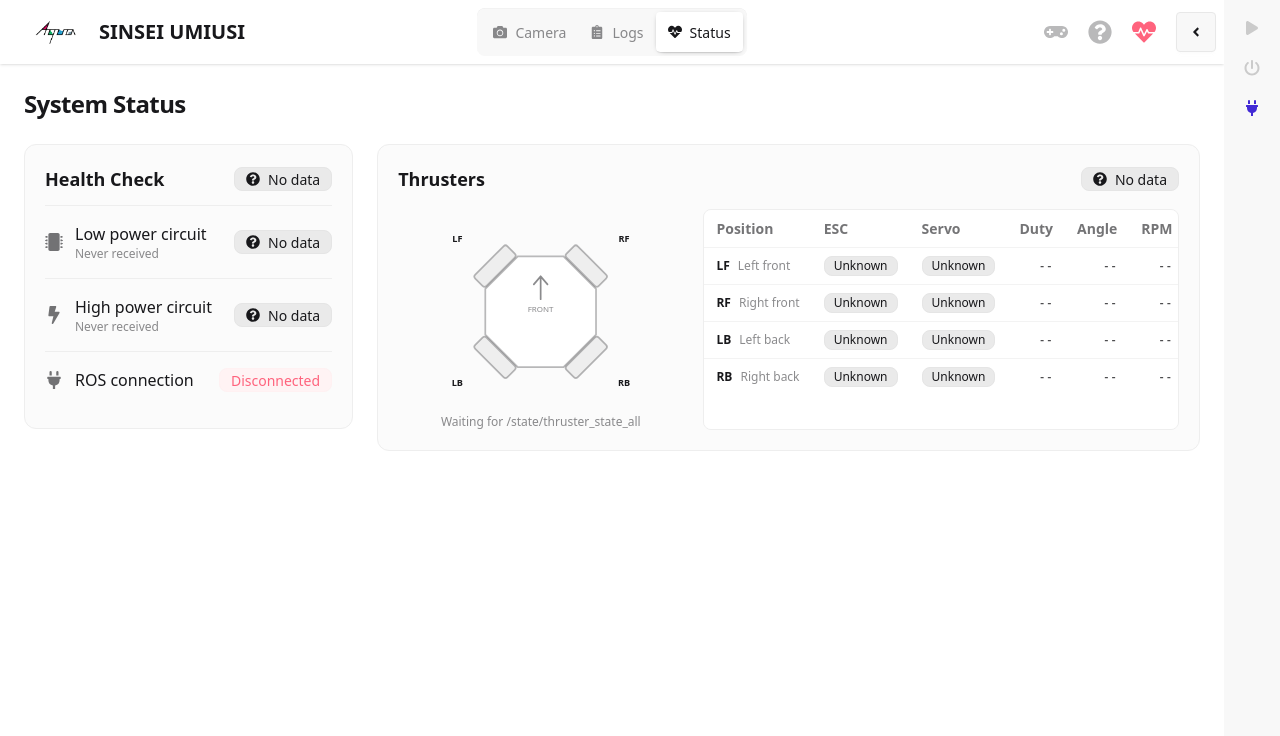
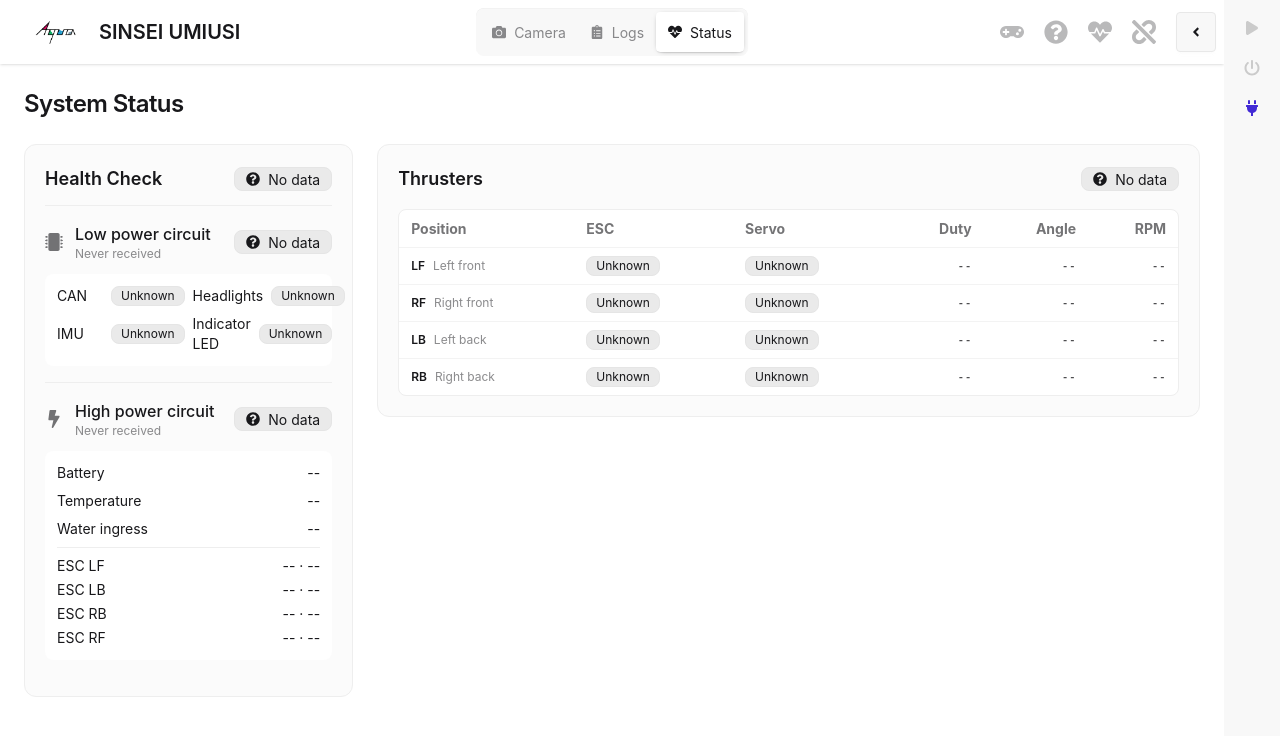
Before and after one commit to rogy-AquaLab/sinsei_UMIUSI_ui, a React (Vite) app: page / in a window 1280 px wide. Both pictures are taken after a click on the tab "Status". Shown: the top 736 px of the page. Built offline with nearby package versions, Linux system fonts and the light colour scheme.

Commit message:
fix(status): 諸々の修正

```diff
--- a/package.json
+++ b/package.json
@@ -14,12 +14,12 @@
     "preview": "vite preview"
   },
   "dependencies": {
-    "@tailwindcss/vite": "^4.1.17",
+    "@tailwindcss/vite": "^4.3.3",
     "react": "^19.1.1",
     "react-dom": "^19.1.1",
     "react-icons": "^5.5.0",
     "roslib": "^2.0.0",
-    "tailwindcss": "^4.1.17",
+    "tailwindcss": "^4.3.3",
     "uuid": "^13.0.0"
   },
   "devDependencies": {
@@ -28,7 +28,7 @@
     "@types/react": "^19.1.16",
     "@types/react-dom": "^19.1.9",
     "@vitejs/plugin-react-swc": "^4.1.0",
-    "daisyui": "^5.5.5",
+    "daisyui": "~5.6.22",
     "typescript": "~5.9.3",
     "vite": "^7.1.7",
     "vite-tsconfig-paths": "^5.1.4"
--- a/src/components/Navbar.tsx
+++ b/src/components/Navbar.tsx
@@ -2,6 +2,7 @@ import { FaAngleLeft } from 'react-icons/fa'
 import GamepadStatusIcon from '@/components/navbar/GamepadStatusIcon'
 import MainTabs from '@/components/navbar/MainTabs'
 import ModeIcon from '@/components/navbar/ModeIcon'
+import RosConnectionStatusIcon from '@/components/navbar/RosConnectionStatusIcon'
 import SystemStatusIcon from '@/components/navbar/SystemStatusIcon'
 import type { MainContentTab } from '@/types/navigation'
 
@@ -31,6 +32,7 @@ const Navbar = ({ activeTab, onTabChange }: NavbarProps) => {
           <GamepadStatusIcon />
           <ModeIcon />
           <SystemStatusIcon />
+          <RosConnectionStatusIcon />
           <label
             htmlFor="my-drawer"
             aria-label="open sidebar"
--- /dev/null
+++ b/src/components/navbar/RosConnectionStatusIcon.tsx
@@ -0,0 +1,36 @@
+import { FaLink, FaUnlink } from 'react-icons/fa'
+import { useRos } from '@/hooks/useRos'
+
+const RosConnectionStatusIcon = () => {
+  const { connectionState } = useRos()
+  const isConnected = connectionState === 'connected'
+  const isDisconnected = connectionState === 'disconnected'
+  const Icon = isDisconnected ? FaUnlink : FaLink
+  const config = isConnected
+    ? {
+        label: 'ROS connected',
+        tone: 'text-success',
+      }
+    : isDisconnected
+      ? {
+          label: 'ROS disconnected',
+          tone: 'text-base-content/30',
+        }
+      : {
+          label: 'ROS connection changing',
+          tone: 'text-warning',
+        }
+
+  return (
+    <div
+      className={`tooltip tooltip-bottom text-2xl ${config.tone}`}
+      data-tip={config.label}
+      role="img"
+      aria-label={config.label}
+    >
+      <Icon />
+    </div>
+  )
+}
+
+export default RosConnectionStatusIcon
--- a/src/components/navbar/SystemStatusIcon.tsx
+++ b/src/components/navbar/SystemStatusIcon.tsx
@@ -7,21 +7,12 @@ const SystemStatusIcon = () => {
   const { connectionState } = useRos()
   const { overallStatus } = useHealth()
   const { telemetryStatus } = useThrusterState()
-  const isTransitioning =
-    connectionState === 'connecting' ||
-    connectionState === 'cancel_connecting' ||
-    connectionState === 'disconnecting'
 
   const config =
-    connectionState === 'disconnected'
+    connectionState !== 'connected'
       ? {
-          label: 'ROS disconnected',
-          tone: 'text-error',
-        }
-      : isTransitioning
-        ? {
-            label: 'Connection changing',
-            tone: 'text-warning',
+          label: 'System status unavailable',
+          tone: 'text-base-content/30',
         }
       : overallStatus === 'error'
         ? {
@@ -36,7 +27,7 @@ const SystemStatusIcon = () => {
           : overallStatus === 'unknown'
             ? {
                 label: 'Health status unknown',
-                  tone: 'text-base-content/30',
+                tone: 'text-warning',
               }
             : telemetryStatus === 'stale'
               ? {
@@ -46,10 +37,10 @@ const SystemStatusIcon = () => {
               : telemetryStatus === 'unknown'
                 ? {
                     label: 'Thruster telemetry unavailable',
-                      tone: 'text-base-content/30',
+                    tone: 'text-warning',
                   }
                 : {
-                      label: 'Health check passed',
+                    label: 'System status normal',
                     tone: 'text-success',
                   }
 
@@ -60,7 +51,7 @@ const SystemStatusIcon = () => {
       role="img"
       aria-label={config.label}
     >
-      <FaHeartbeat className={isTransitioning ? 'animate-pulse' : ''} />
+      <FaHeartbeat />
     </div>
   )
 }
--- a/src/components/status/HealthPanel.tsx
+++ b/src/components/status/HealthPanel.tsx
@@ -5,14 +5,13 @@ import {
   FaClock,
   FaExclamationTriangle,
   FaMicrochip,
-  FaPlug,
   FaQuestionCircle,
 } from 'react-icons/fa'
 import type { HealthStatus } from '@/contexts/HealthContext'
 import { useHealth } from '@/hooks/useHealth'
-import { useRos } from '@/hooks/useRos'
 import {
   type EscState,
+  type HighPowerCircuitInfo,
   LOW_POWER_CIRCUIT_STATE,
   type LowPowerCircuitInfo,
 } from '@/msgs/OriginalMsgs'
@@ -48,9 +47,22 @@ const formatReceivedAt = (reading: ReceivedReading | null) => {
   return `Last update ${new Date(reading.receivedAt).toLocaleTimeString()}`
 }
 
+const TopicLabel = ({
+  children,
+  topic,
+}: {
+  children: ReactNode
+  topic: string
+}) => (
+  <span className="tooltip tooltip-right" data-tip={topic}>
+    {children}
+  </span>
+)
+
 type HealthRowProps = {
   icon: typeof FaMicrochip
   label: string
+  topic: string
   status: HealthStatus
   reading: ReceivedReading | null
   children?: ReactNode
@@ -59,6 +71,7 @@ type HealthRowProps = {
 const HealthRow = ({
   icon: Icon,
   label,
+  topic,
   status,
   reading,
   children,
@@ -72,7 +85,9 @@ const HealthRow = ({
         <div className="flex min-w-0 items-center gap-3">
           <Icon className="shrink-0 text-lg text-base-content/60" />
           <div className="min-w-0">
-            <p className="font-medium">{label}</p>
+            <p className="font-medium">
+              <TopicLabel topic={topic}>{label}</TopicLabel>
+            </p>
             <p className="truncate text-xs text-base-content/50">
               {formatReceivedAt(reading)}
             </p>
@@ -88,25 +103,34 @@ const HealthRow = ({
   )
 }
 
-const LowPowerDetails = ({ info }: { info: LowPowerCircuitInfo }) => {
+const LowPowerDetails = ({ info }: { info: LowPowerCircuitInfo | null }) => {
+  const topic = '/state/low_power_circuit_info'
   const items = [
-    ['CAN', info.can],
-    ['Headlights', info.headlights],
-    ['IMU', info.imu],
-    ['Indicator LED', info.indicator_led],
+    ['CAN', info?.can],
+    ['Headlights', info?.headlights],
+    ['IMU', info?.imu],
+    ['Indicator LED', info?.indicator_led],
   ] as const
 
   return (
-    <div className="mt-3 grid grid-cols-2 gap-2 rounded-lg bg-base-100 p-3">
+    <div className="tooltip tooltip-top mt-3 block w-full" data-tip={topic}>
+      <div className="grid grid-cols-2 gap-2 rounded-lg bg-base-100 p-3">
         {items.map(([label, state]) => {
           const isOk = state === LOW_POWER_CIRCUIT_STATE.OK
           const isError = state === LOW_POWER_CIRCUIT_STATE.ERROR
           return (
-          <div key={label} className="flex items-center justify-between gap-2">
+            <div
+              key={label}
+              className="flex items-center justify-between gap-2"
+            >
               <span className="text-sm">{label}</span>
               <span
                 className={`badge badge-soft badge-sm ${
-                isOk ? 'badge-success' : isError ? 'badge-error' : 'badge-ghost'
+                  isOk
+                    ? 'badge-success'
+                    : isError
+                      ? 'badge-error'
+                      : 'badge-ghost'
                 }`}
               >
                 {isOk ? 'OK' : isError ? 'Error' : 'Unknown'}
@@ -115,18 +139,58 @@ const LowPowerDetails = ({ info }: { info: LowPowerCircuitInfo }) => {
           )
         })}
       </div>
+    </div>
   )
 }
 
-const formatValue = (value: number, unit: string) =>
-  Number.isFinite(value) ? `${value.toFixed(1)} ${unit}` : '--'
+const formatValue = (value: number | undefined, unit: string) =>
+  value !== undefined && Number.isFinite(value)
+    ? `${value.toFixed(1)} ${unit}`
+    : '--'
 
-const EscDetails = ({ label, state }: { label: string; state: EscState }) => (
+const EscDetails = ({
+  label,
+  state,
+}: {
+  label: string
+  state: EscState | undefined
+}) => (
   <div className="flex items-center justify-between gap-2 text-sm">
     <span>{label}</span>
-    <span className={state.water_leaked ? 'text-error' : ''}>
-      {formatValue(state.voltage, 'V')} · {state.water_leaked ? 'Leak' : 'Dry'}
+    <span className={state?.water_leaked ? 'text-error' : ''}>
+      {formatValue(state?.voltage, 'V')} ·{' '}
+      {state ? (state.water_leaked ? 'Leak' : 'Dry') : '--'}
     </span>
+  </div>
+)
+
+const HighPowerDetails = ({ info }: { info: HighPowerCircuitInfo | null }) => (
+  <div
+    className="tooltip tooltip-top mt-3 block w-full"
+    data-tip="/state/high_power_circuit_info"
+  >
+    <div className="space-y-2 rounded-lg bg-base-100 p-3">
+      <div className="grid grid-cols-2 gap-2 text-sm">
+        <span>Battery</span>
+        <span className="text-right">{formatValue(info?.voltage, 'V')}</span>
+        <span>Temperature</span>
+        <span className="text-right">
+          {formatValue(info?.temperature, '°C')}
+        </span>
+        <span>Water ingress</span>
+        <span
+          className={`text-right ${info?.water_leaked ? 'text-error' : ''}`}
+        >
+          {info ? (info.water_leaked ? 'Detected' : 'Not detected') : '--'}
+        </span>
+      </div>
+      <div className="space-y-1 border-t border-base-300 pt-2">
+        <EscDetails label="ESC LF" state={info?.esc_lf_state} />
+        <EscDetails label="ESC LB" state={info?.esc_lb_state} />
+        <EscDetails label="ESC RB" state={info?.esc_rb_state} />
+        <EscDetails label="ESC RF" state={info?.esc_rf_state} />
+      </div>
+    </div>
   </div>
 )
 
@@ -140,22 +204,8 @@ const HealthPanel = () => {
     highPowerStatus,
     overallStatus,
   } = useHealth()
-  const { connectionState } = useRos()
   const overall = statusConfig[overallStatus]
   const OverallIcon = overall.icon
-
-  const isConnected = connectionState === 'connected'
-  const isDisconnected = connectionState === 'disconnected'
-  const connectionLabel = isConnected
-    ? 'Connected'
-    : isDisconnected
-      ? 'Disconnected'
-      : 'Connecting'
-  const connectionTone = isConnected
-    ? 'badge-success'
-    : isDisconnected
-      ? 'badge-error'
-      : 'badge-warning'
 
   return (
     <section className="rounded-xl border border-base-300 bg-base-200/60 p-5">
@@ -170,67 +220,21 @@ const HealthPanel = () => {
       <HealthRow
         icon={FaMicrochip}
         label="Low power circuit"
+        topic="/low_power_health_check_result"
         status={lowPowerStatus}
         reading={lowPowerInfo ?? lowPower}
       >
-        {lowPowerInfo && <LowPowerDetails info={lowPowerInfo.value} />}
+        <LowPowerDetails info={lowPowerInfo?.value ?? null} />
       </HealthRow>
       <HealthRow
         icon={FaBolt}
         label="High power circuit"
+        topic="/high_power_health_check_result"
         status={highPowerStatus}
         reading={highPowerInfo ?? highPower}
       >
-        {highPowerInfo && (
-          <div className="mt-3 space-y-2 rounded-lg bg-base-100 p-3">
-            <div className="grid grid-cols-2 gap-2 text-sm">
-              <span>Battery</span>
-              <span className="text-right">
-                {formatValue(highPowerInfo.value.voltage, 'V')}
-              </span>
-              <span>Temperature</span>
-              <span className="text-right">
-                {formatValue(highPowerInfo.value.temperature, '°C')}
-              </span>
-              <span>Hull</span>
-              <span
-                className={`text-right ${
-                  highPowerInfo.value.water_leaked ? 'text-error' : ''
-                }`}
-              >
-                {highPowerInfo.value.water_leaked ? 'Leak' : 'Dry'}
-              </span>
-            </div>
-            <div className="space-y-1 border-t border-base-300 pt-2">
-              <EscDetails
-                label="ESC LF"
-                state={highPowerInfo.value.esc_lf_state}
-              />
-              <EscDetails
-                label="ESC LB"
-                state={highPowerInfo.value.esc_lb_state}
-              />
-              <EscDetails
-                label="ESC RB"
-                state={highPowerInfo.value.esc_rb_state}
-              />
-              <EscDetails
-                label="ESC RF"
-                state={highPowerInfo.value.esc_rf_state}
-              />
-            </div>
-          </div>
-        )}
+        <HighPowerDetails info={highPowerInfo?.value ?? null} />
       </HealthRow>
-      <div className="flex items-center justify-between gap-4 border-t border-base-300 py-4">
-        <div className="flex items-center gap-3">
-          <FaPlug className="text-lg text-base-content/60" />
-          <p className="font-medium">ROS connection</p>
-        </div>
-        <div className={`badge badge-soft ${connectionTone}`}>
-          {connectionLabel}
-        </div>
-      </div>
     </section>
   )
 }
--- a/src/components/status/ThrusterPanel.tsx
+++ b/src/components/status/ThrusterPanel.tsx
@@ -12,36 +12,26 @@ const positions: {
   key: ThrusterPosition
   shortLabel: string
   label: string
-  rect: { x: number; y: number; rotation: number; cx: number; cy: number }
-  text: { x: number; y: number }
 }[] = [
   {
     key: 'lf',
     shortLabel: 'LF',
     label: 'Left front',
-    rect: { x: 130, y: 86, rotation: -45, cx: 170, cy: 100 },
-    text: { x: 104, y: 58 },
   },
   {
     key: 'rf',
     shortLabel: 'RF',
     label: 'Right front',
-    rect: { x: 290, y: 86, rotation: 45, cx: 330, cy: 100 },
-    text: { x: 396, y: 58 },
   },
   {
     key: 'lb',
     shortLabel: 'LB',
     label: 'Left back',
-    rect: { x: 130, y: 246, rotation: 45, cx: 170, cy: 260 },
-    text: { x: 104, y: 310 },
   },
   {
     key: 'rb',
     shortLabel: 'RB',
     label: 'Right back',
-    rect: { x: 290, y: 246, rotation: -45, cx: 330, cy: 260 },
-    text: { x: 396, y: 310 },
   },
 ]
 
@@ -66,23 +56,6 @@ const getModeConfig = (mode: number | undefined) =>
     badgeTone: 'badge-ghost',
   }
 
-const getThrusterTone = (
-  thruster: ThrusterState | undefined,
-  fresh: boolean,
-) => {
-  if (!fresh || !thruster) {
-    return 'fill-base-300 stroke-base-content/30'
-  }
-  switch (thruster.mode.esc) {
-    case THRUSTER_MODE.RUNNABLE:
-      return 'fill-success/30 stroke-success'
-    case THRUSTER_MODE.STANDBY:
-      return 'fill-warning/30 stroke-warning'
-    default:
-      return 'fill-base-300 stroke-base-content/30'
-  }
-}
-
 const formatDutyCycle = (thruster: ThrusterState | undefined) =>
   thruster ? `${(thruster.duty_cycle * 100).toFixed(1)}%` : '--'
 
@@ -93,13 +66,20 @@ const formatRpm = (thruster: ThrusterState | undefined) =>
   thruster ? Math.round(thruster.rpm).toLocaleString() : '--'
 
 const ThrusterPanel = () => {
-  const { thrusters, receivedAt, telemetryStatus } = useThrusterState()
+  const { thrusters, telemetryStatus } = useThrusterState()
   const isFresh = telemetryStatus === 'fresh'
 
   return (
     <section className="min-w-0 rounded-xl border border-base-300 bg-base-200/60 p-5">
       <div className="mb-4 flex flex-wrap items-center justify-between gap-3">
-        <h2 className="text-lg font-semibold">Thrusters</h2>
+        <h2 className="text-lg font-semibold">
+          <span
+            className="tooltip tooltip-right"
+            data-tip="/state/thruster_state_all"
+          >
+            Thrusters
+          </span>
+        </h2>
         <div
           className={`badge badge-soft ${
             telemetryStatus === 'fresh'
@@ -124,68 +104,6 @@ const ThrusterPanel = () => {
         </div>
       </div>
 
-      <div className="grid gap-5 lg:grid-cols-[minmax(16rem,0.9fr)_minmax(28rem,1.5fr)]">
-        <div className="flex flex-col items-center justify-center">
-          <svg
-            viewBox="0 0 500 360"
-            className="w-full max-w-lg"
-            role="img"
-            aria-label="Top view of the octagonal UMIUSI body and its four thrusters"
-          >
-            <title>UMIUSI thruster layout</title>
-            <polygon
-              points="210,83 290,83 347,140 347,220 290,277 210,277 153,220 153,140"
-              className="fill-base-100 stroke-base-content/30"
-              strokeWidth="3"
-            />
-            <path
-              d="M250 118 L250 158 M238 132 L250 118 L262 132"
-              className="fill-none stroke-base-content/50"
-              strokeWidth="3"
-              strokeLinecap="round"
-              strokeLinejoin="round"
-            />
-            <text
-              x="250"
-              y="180"
-              textAnchor="middle"
-              className="fill-base-content/50 text-sm"
-            >
-              FRONT
-            </text>
-            {positions.map((position) => {
-              const thruster = thrusters?.[position.key]
-              return (
-                <g key={position.key}>
-                  <rect
-                    x={position.rect.x}
-                    y={position.rect.y}
-                    width="80"
-                    height="28"
-                    rx="5"
-                    transform={`rotate(${position.rect.rotation} ${position.rect.cx} ${position.rect.cy})`}
-                    className={getThrusterTone(thruster, isFresh)}
-                    strokeWidth="3"
-                  />
-                  <text
-                    x={position.text.x}
-                    y={position.text.y}
-                    textAnchor="middle"
-                    className="fill-base-content text-base font-semibold"
-                  >
-                    {position.shortLabel}
-                  </text>
-                </g>
-              )
-            })}
-          </svg>
-          <p className="text-xs text-base-content/50">
-            {receivedAt
-              ? `Last update ${new Date(receivedAt).toLocaleTimeString()}`
-              : 'Waiting for /state/thruster_state_all'}
-          </p>
-        </div>
-
       <div className="min-w-0 overflow-x-auto rounded-lg border border-base-300 bg-base-100">
         <table className="table table-sm">
           <thead>
@@ -206,9 +124,7 @@ const ThrusterPanel = () => {
               return (
                 <tr key={position.key}>
                   <td className="whitespace-nowrap">
-                      <span className="font-semibold">
-                        {position.shortLabel}
-                      </span>
+                    <span className="font-semibold">{position.shortLabel}</span>
                     <span className="ml-2 text-xs text-base-content/50">
                       {position.label}
                     </span>
@@ -246,7 +162,6 @@ const ThrusterPanel = () => {
           </tbody>
         </table>
       </div>
-      </div>
     </section>
   )
 }
```
Also changed, not shown: 1 other file (tests, documents, lock files or other folders). Lines whose indentation alone changed are shown as unchanged.
